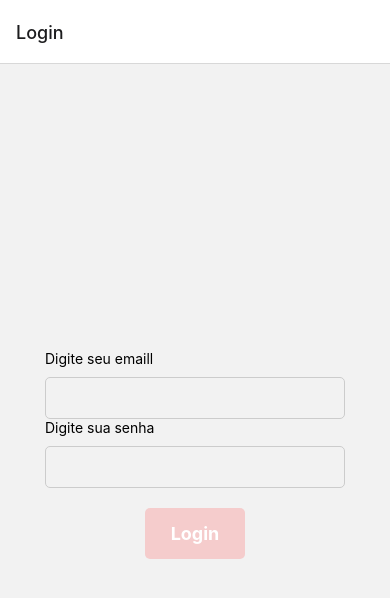
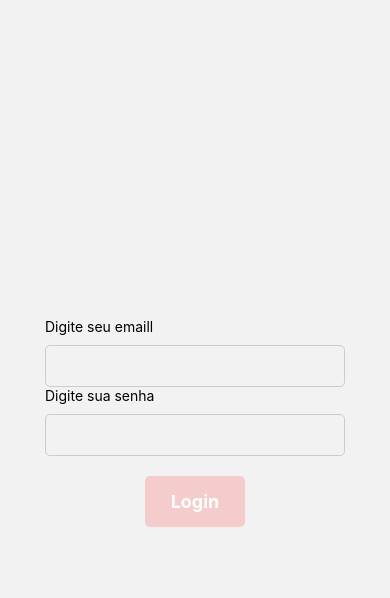
Before and after one commit to Mizerski/ProjectDiet, a React Native app: screen / in a window 390 px wide. Shown: the top 598 px of the page. Built offline with nearby package versions, Linux system fonts and the light colour scheme.

Commit message:
login navigation bug

```diff
--- a/App.tsx
+++ b/App.tsx
@@ -1,4 +1,6 @@
 import { createBottomTabNavigator } from "@react-navigation/bottom-tabs";
+// import { createNativeStackNavigator } from "@react-navigation/native-stack";
+import { createStackNavigator } from "@react-navigation/stack"
 import { NavigationContainer } from "@react-navigation/native";
 import { useEffect, useState } from "react";
 import { useTranslation } from "react-i18next";
@@ -6,14 +8,14 @@ import { enableScreens } from "react-native-screens";
 import { initializeLanguage } from "./src/Hooks/Languages";
 import { HomeScreen } from "./src/Pages/Home";
 import { SettingsScreen } from "./src/Pages/Settings";
-import { createNativeStackNavigator } from "@react-navigation/native-stack";
 import { LoginScreen } from "./src/Pages/Login";
 import "./src/i18n";
 
 enableScreens();
 
 const Tab = createBottomTabNavigator();
-const Stack = createNativeStackNavigator();
+// const Stack = createNativeStackNavigator();
+const Stack = createStackNavigator();
 
 function Home() {
   const { t } = useTranslation();
@@ -42,12 +44,11 @@ function Home() {
     </Tab.Navigator>
   );
 }
-
 function App() {
   return (
     <NavigationContainer>
-      <Stack.Navigator>
-        <Stack.Screen name="Login" component={LoginScreen} />
+      <Stack.Navigator screenOptions={{ headerShown: false, }} >
+        <Stack.Screen name="Login" component={LoginScreen} options={{}} />
         <Stack.Screen name="Redirect" component={Home} />
       </Stack.Navigator>
     </NavigationContainer>
--- a/package.json
+++ b/package.json
@@ -17,6 +17,7 @@
     "@react-navigation/bottom-tabs": " 6.5.11",
     "@react-navigation/native": " 6.1.9",
     "@react-navigation/native-stack": "6.9.17",
+    "@react-navigation/stack": "^6.3.20",
     "axios": " 1.6.2",
     "expo": " 49.0.15",
     "expo-barcode-scanner": " 12.5.3",
--- a/src/Pages/Login/index.tsx
+++ b/src/Pages/Login/index.tsx
@@ -42,7 +42,7 @@ export function LoginScreen({ navigation }: LoginScreenProps) {
     if (emailExist && emailExist.password === password) {
       console.log(password);
       setWrongPassword(false);
-      navigation.navigate("Redirect");
+      navigation.replace('Redirect');
     }
     setWrongPassword(true);
   };
```
Also changed, not shown: 1 other file (tests, documents, lock files or other folders).
